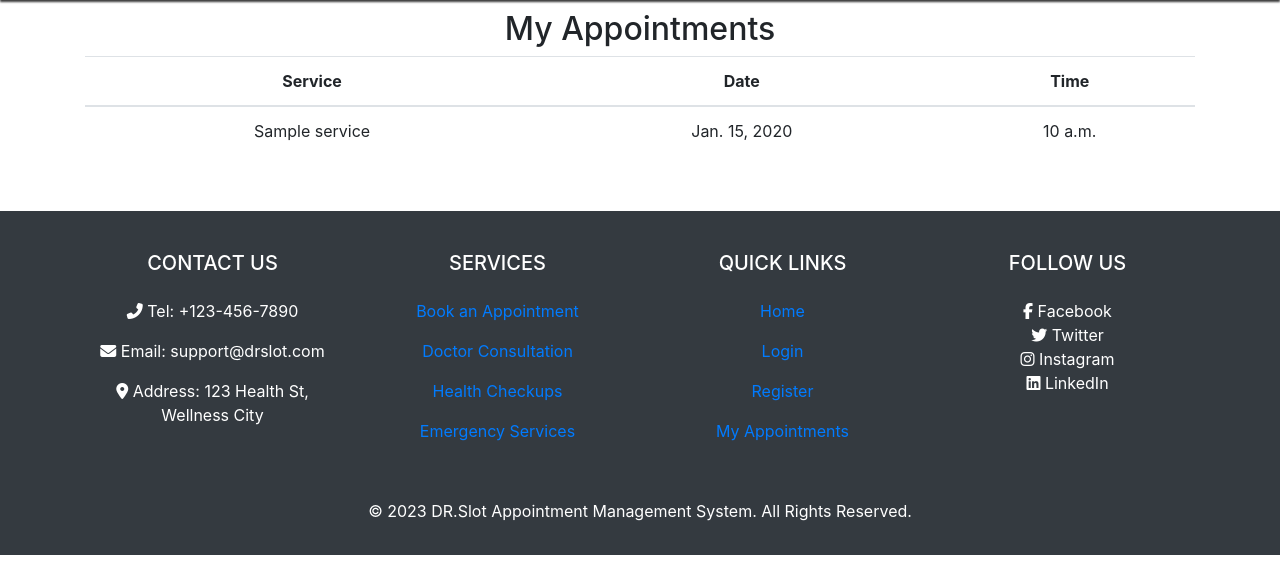
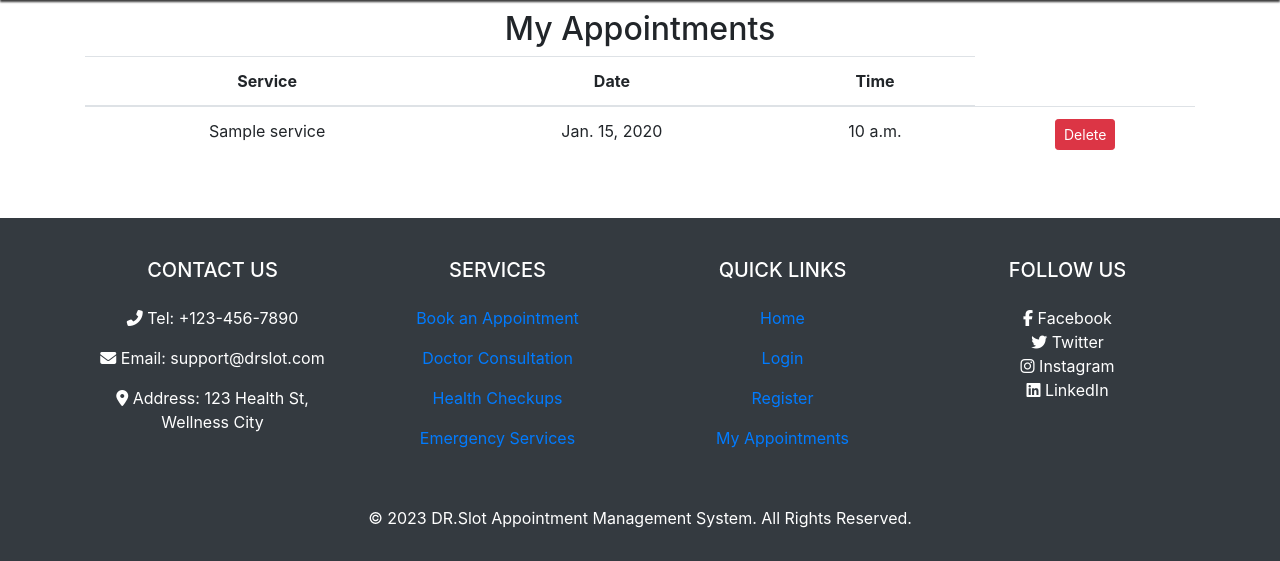
Before and after one commit to Bruce0C/dr.slot, a Django app: page /appointments/ in a window 1280 px wide. Shown: the part 54-615 px from the top of the page. Run offline with Django 4.2, Linux system fonts and the light colour scheme; a user stored in the database is signed in; tables that the repository leaves empty hold one stand-in row (values such as "Sample post"); some libraries are stand-ins or nearby versions.

Commit message:
Add appointment deletion functionality

```diff
--- a/appointments/templates/appointments/my_appointments.html
+++ b/appointments/templates/appointments/my_appointments.html
@@ -18,6 +18,12 @@
             <td>{{ appointment.service.name }}</td>
             <td>{{ appointment.date }}</td>
             <td>{{ appointment.time }}</td>
+            <td>
+                <form method="POST" action="{% url 'delete_appointment' appointment.id %}" style="display:inline;">
+                    {% csrf_token %}
+                    <button type="submit" class="btn btn-danger btn-sm">Delete</button>
+                </form>
+            </td>
         </tr>
         {% empty %}
         <tr>
--- a/appointments/urls.py
+++ b/appointments/urls.py
@@ -1,3 +1,4 @@
+"""URL configuration for the appointments app."""
 from django.urls import path
 from . import views
 
--- a/appointments/views.py
+++ b/appointments/views.py
@@ -1,4 +1,4 @@
-from django.shortcuts import render, redirect
+from django.shortcuts import render, redirect, get_object_or_404
 from django.contrib import messages
 from django.contrib.auth.decorators import login_required
 from django.contrib.auth import logout
@@ -76,6 +76,22 @@ def my_appointments(request):
     })
 
 
+@login_required
+def delete_appointment(request, appointment_id):
+    """View to delete an appointment."""
+    appointment = get_object_or_404(
+        Appointment, id=appointment_id, user=request.user)
+
+    if request.method == "POST":
+        appointment.delete()
+        messages.success(request, "Appointment deleted successfully!")
+        return redirect('my_appointments')
+
+    return render(request, 'appointments/confirm_delete.html', {
+        'appointment': appointment
+    })
+
+
 def user_login(request):
     """View to handle user login"""
     return render(request, 'appointments/login.html')
--- a/drslot/urls.py
+++ b/drslot/urls.py
@@ -35,4 +35,7 @@ urlpatterns = [
         name='my_appointments'
     ),
     path('accounts/', include('allauth.urls')),
+    path('delete_appointment/<int:appointment_id>/',
+         appointments_views.delete_appointment,
+         name='delete_appointment'),
 ]
```
